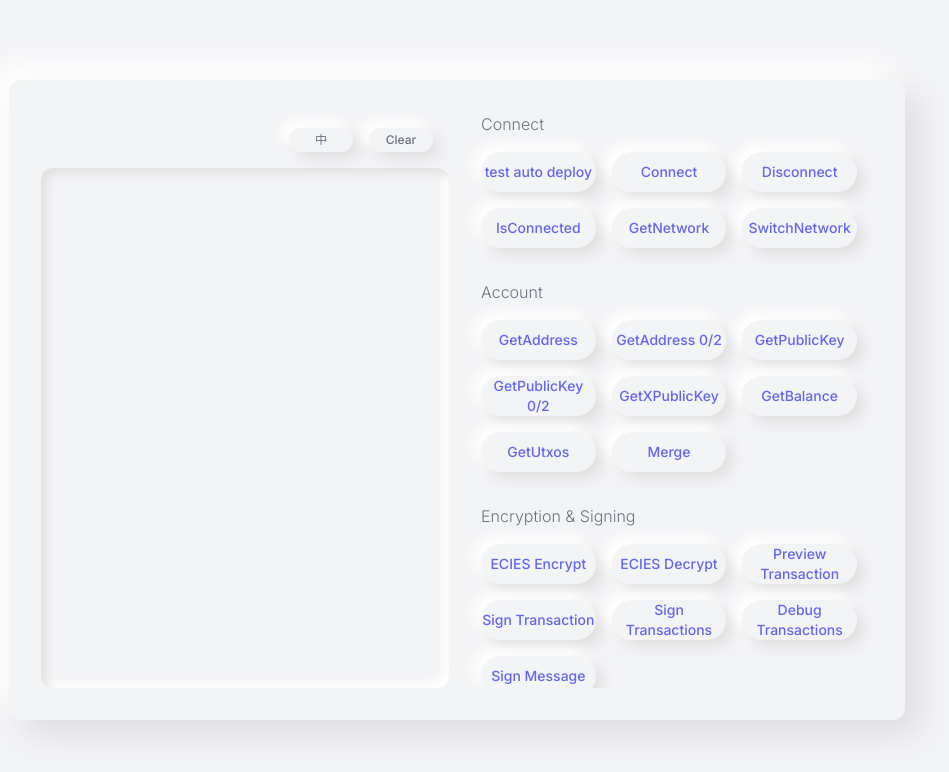
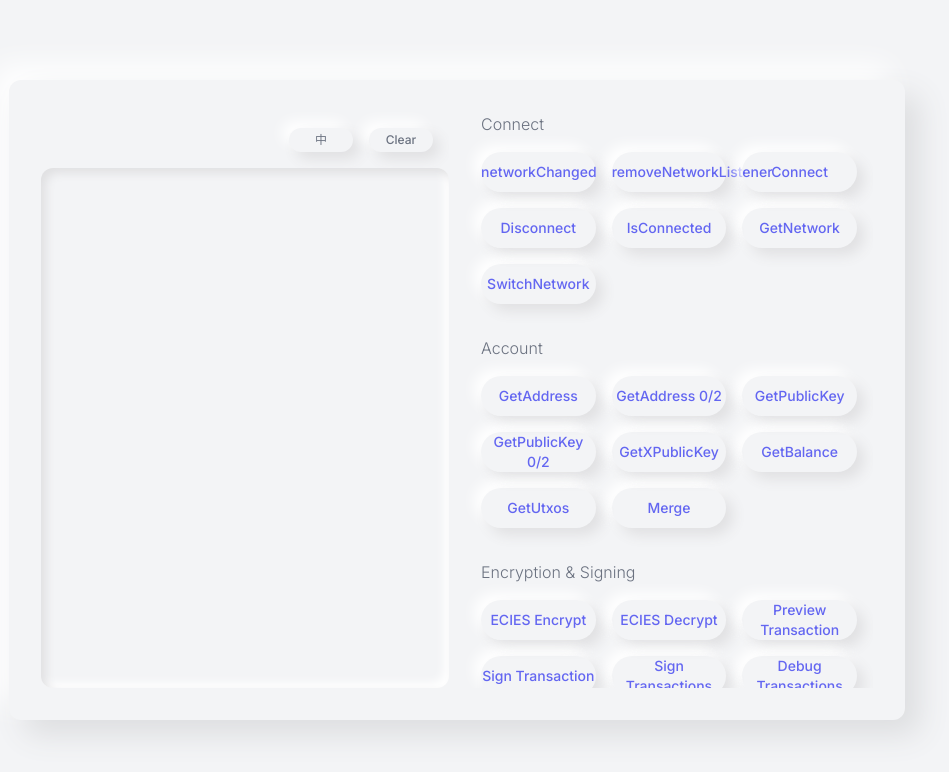
Before and after one commit to riverrun46/metalet-tester, a Next.js app: page /en in a window 1280 px wide. Shown: the top 772 px of the page, without its empty margins (183-1132 px from the left). Built offline with nearby package versions, Linux system fonts and the light colour scheme.

Commit message:
feat: add network onChange and account onChange

```diff
--- a/app/[locale]/page.tsx
+++ b/app/[locale]/page.tsx
@@ -493,8 +493,21 @@ export default function Home() {
         <div className="col-span-1 overflow-y-auto px-4 pb-4 h-1/2 lg:h-auto pt-2 lg:pt-0">
           <h3 className="title col-span-3">{t("connect")}</h3>
           <div className="mt-4 grid grid-cols-3 gap-4">
-            <button className="btn" onClick={() => command("connect")}>
-              test auto deploy
+            <button
+              className="btn"
+              onClick={() =>
+                wallet.on("networkChanged", async (network: string) => {
+                  await printMessage(network);
+                })
+              }
+            >
+              {t("networkChanged")}
+            </button>
+            <button
+              className="btn"
+              onClick={() => wallet.removeListener("networkChanged")}
+            >
+              {t("removeNetworkListener")}
             </button>
             <button className="btn" onClick={() => command("connect")}>
               {t("connect")}
--- a/messages/en.json
+++ b/messages/en.json
@@ -1,5 +1,7 @@
 {
   "Index": {
+    "networkChanged": "networkChanged",
+    "removeNetworkListener": "removeNetworkListener",
     "connect": "Connect",
     "clear": "Clear",
     "collapse": "Collapse",
--- a/messages/zh.json
+++ b/messages/zh.json
@@ -1,5 +1,7 @@
 {
   "Index": {
+    "networkChanged": "监听网络状态",
+    "removeNetworkListener": "取消监听网络状态",
     "connect": "连接",
     "clear": "清除",
     "collapse": "收起",
```
